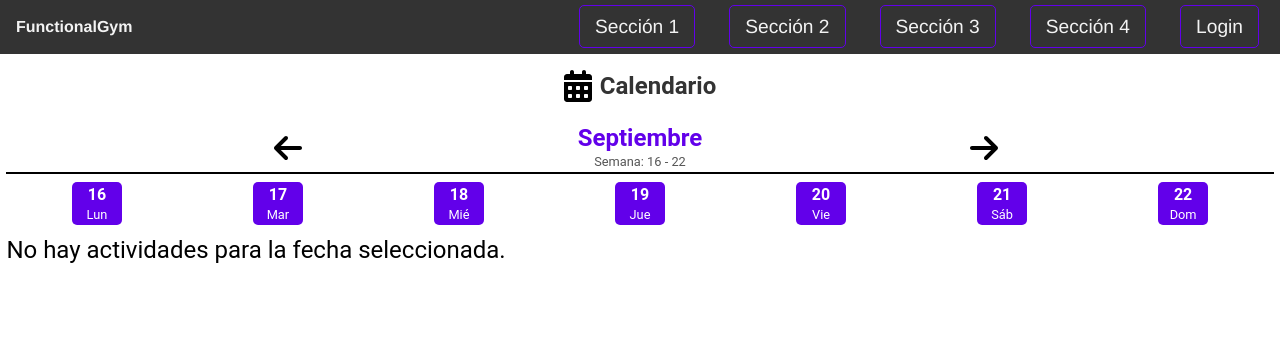
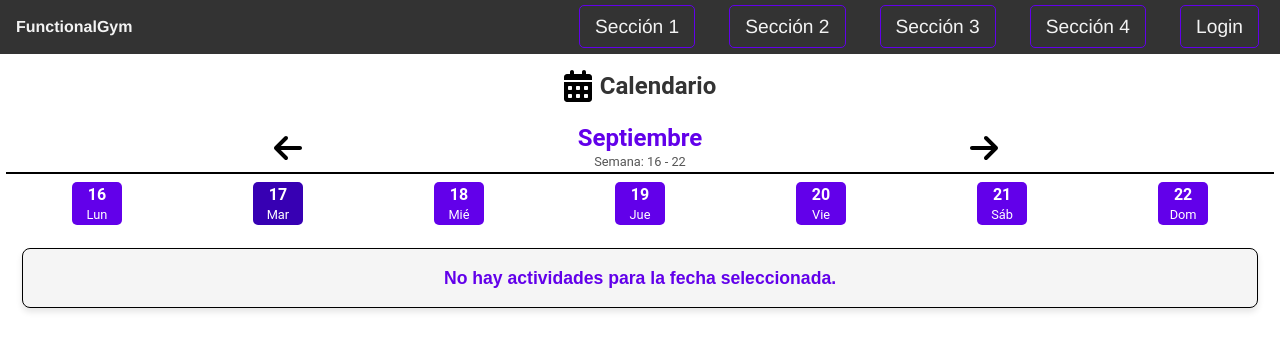
Before and after one commit to erox225/functionalGymReact, a React (Create React App) app: page /functionalGymReact/calendar in a window 1280 px wide. Shown: the top 350 px of the page. Built offline with nearby package versions, Linux system fonts and the light colour scheme.

Commit message:
subida pantalla de calendario

```diff
--- a/src/components/WeeklyCalendar.js
+++ b/src/components/WeeklyCalendar.js
@@ -2,7 +2,7 @@
 import './css/WeeklyCalendar.css';
 import { Link } from 'react-router-dom';
 import { FontAwesomeIcon } from '@fortawesome/react-fontawesome';
-import { faEdit, faEye, faArrowRight, faArrowLeft, faBolt, faClock,faUsers  } from '@fortawesome/free-solid-svg-icons'; // Añadimos nuevos íconos
+import { faEdit, faEye, faArrowRight, faArrowLeft, faBolt, faClock, faUsers } from '@fortawesome/free-solid-svg-icons';
 
 // Diccionario para mapear los días completos a las abreviaturas
 const dayAbbreviations = ['Dom', 'Lun', 'Mar', 'Mié', 'Jue', 'Vie', 'Sáb'];
@@ -15,7 +15,9 @@
 };
 
 const WeeklySchedule = () => {
-  const [selectedDay, setSelectedDay] = useState(null);
+  const todayFormatted = new Date().toISOString().split('T')[0];
+
+  const [selectedDay, setSelectedDay] = useState(todayFormatted);
   const [weekDates, setWeekDates] = useState(Array(7).fill(null));
   const [monthRange, setMonthRange] = useState('');
   const [weekRange, setWeekRange] = useState('');
@@ -135,7 +137,6 @@
               </div>
 
               {/* Botones de edición y visualización */}
-
               <div className="right-activity">
                 <div className="activity-time">
                   {activity.time}
@@ -149,12 +150,13 @@
                   </Link>
                 </div>
               </div>
-
             </div>
           ))}
         </div>
       ) : (
+        <div className="no-activity">
           <p>No hay actividades para la fecha seleccionada.</p>
+        </div>
       )}
     </div>
   );
--- a/src/components/css/WeeklyCalendar.css
+++ b/src/components/css/WeeklyCalendar.css
@@ -115,7 +115,7 @@
 /* Estilo para la intensidad y duración */
 .activity-intensity, .activity-duration, .activity-time, .activity-aforo {
   margin-top: 0.5rem;
-  font-size: 0.7rem;
+  font-size: 0.9rem;
   color: #333;
 }
 
@@ -251,6 +251,7 @@
   .view-class-button{
     font-size: 0.9em;
     text-decoration: none;
+  font-size: 1.1em;
   font-weight: bold;
   }
 
@@ -270,3 +271,23 @@
   justify-content: center;
   align-items: end;
 }
+
+.no-activity {
+  background-color: #f5f5f5;
+  padding: 1rem;
+  margin: 1rem;
+  border-radius: 8px;
+  text-align: center;
+  border: 1px solid black;
+  box-shadow: 0 4px 6px rgba(0, 0, 0, 0.1);
+  font-family: 'Arial', sans-serif;
+  font-size: 1.1rem;
+  color: #555;
+}
+
+.no-activity p {
+  margin: 0;
+  font-weight: bold;
+  color: #6200ea;
+  font-size: 1em;
+}
```
Lines whose indentation alone changed are shown as unchanged.
